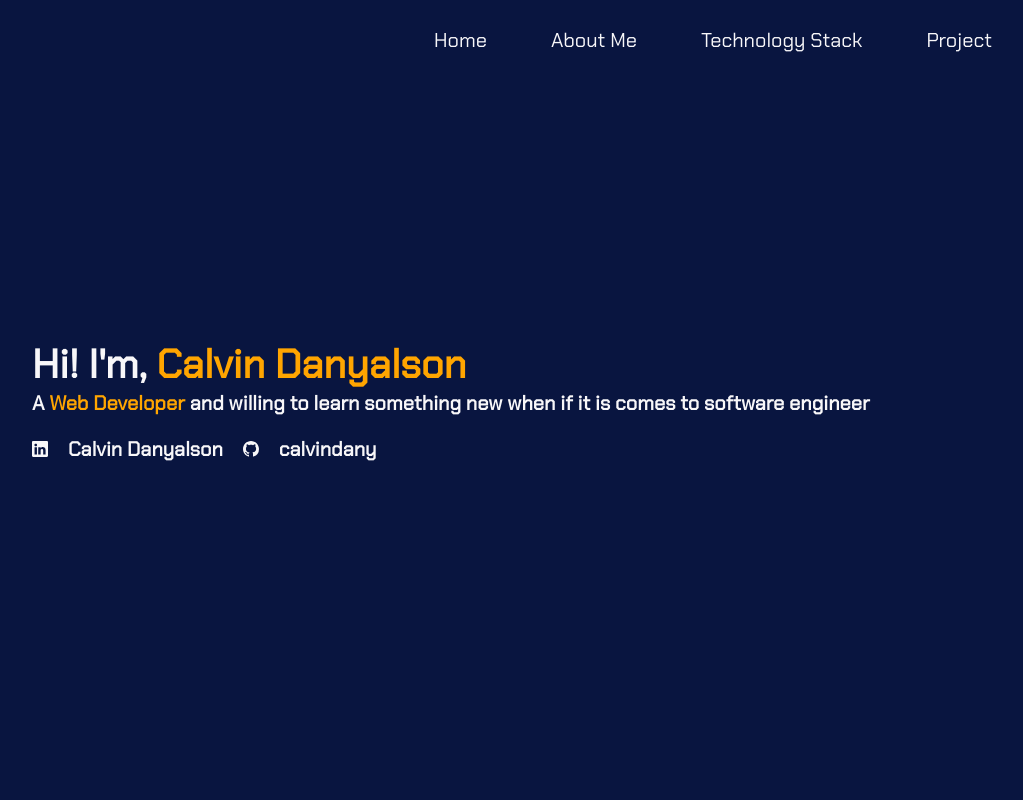
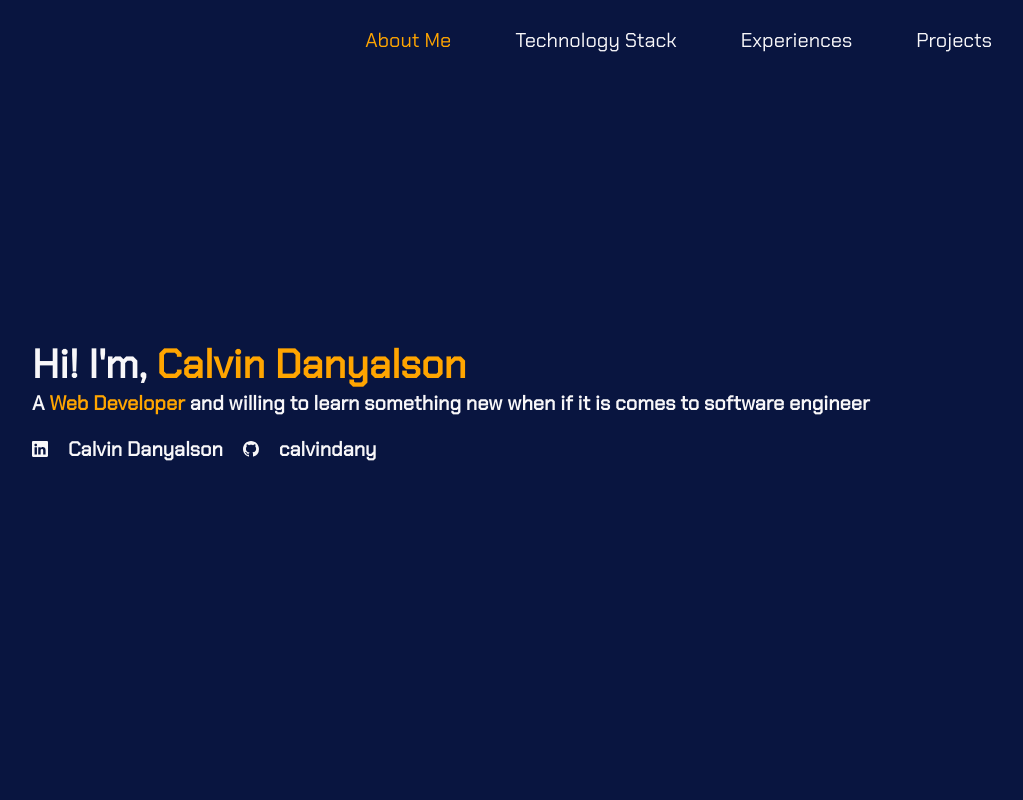
Before and after one commit to calvindany/Portofolio-2023, a React (Vite) app: page / in a window 1280 px wide. Shown: the top 800 px of the page, without its empty margins (128-1151 px from the left). Built offline with nearby package versions, Linux system fonts and the light colour scheme.

Commit message:
Adding react smooth scroll on home page

```diff
--- a/package.json
+++ b/package.json
@@ -15,6 +15,7 @@
     "react": "^18.2.0",
     "react-dom": "^18.2.0",
     "react-router-dom": "^6.15.0",
+    "react-scroll": "^1.8.9",
     "react-spinners": "^0.13.8"
   },
   "devDependencies": {
--- a/src/assets/css/Home.css
+++ b/src/assets/css/Home.css
@@ -37,9 +37,9 @@
 .tech-stack .tech-logo {
   display: flex;
   justify-content: center;
+  align-items: center;
   gap: 10vh;
   width: 100%;
-  align-items: center;
 }
 
 .card {
--- a/src/assets/css/Navigation.css
+++ b/src/assets/css/Navigation.css
@@ -26,6 +26,7 @@
     text-decoration: none;
     list-style: none;
     color: var(--secondary-color);
+
 }
 
 .active {
--- a/src/components/Navigation.jsx
+++ b/src/components/Navigation.jsx
@@ -1,14 +1,58 @@
 import "../assets/css/Navigation.css";
-
+import { Link } from "react-scroll";
 export default function Navigation() {
   return (
     <>
       <nav className="nav">
         <ul className="nav-list">
-          <li className="nav-link">Home</li>
-          <li className="nav-link">About Me</li>
-          <li className="nav-link">Technology Stack</li>
-          <li className="nav-link">Project</li>
+          <li className="nav-link">
+            <Link
+              to="about-me"
+              smooth={true}
+              spy={true}
+              offset={-50}
+              delay={10}
+              activeClass="active"
+            >
+              About Me
+            </Link>
+          </li>
+          <li className="nav-link">
+            <Link
+              to="tech-stack"
+              smooth={true}
+              spy={true}
+              offset={-50}
+              delay={10}
+              activeClass="active"
+            >
+              Technology Stack
+            </Link>
+          </li>
+          <li className="nav-link">
+            <Link
+              to="experiences"
+              smooth={true}
+              spy={true}
+              offset={-50}
+              delay={10}
+              activeClass="active"
+            >
+              Experiences
+            </Link>
+          </li>
+          <li className="nav-link">
+            <Link
+              to="projects"
+              smooth={true}
+              spy={true}
+              offset={-50}
+              delay={10}
+              activeClass="active"
+            >
+              Projects
+            </Link>
+          </li>
         </ul>
       </nav>
     </>
--- a/src/pages/Home.jsx
+++ b/src/pages/Home.jsx
@@ -9,7 +9,7 @@ import { TechsData, Experiences, Projects } from "../assets/data/data";
 export default function Home() {
   return (
     <>
-      <section className="about-me">
+      <section className="about-me" id="about-me">
         <h1 className="display-1">
           Hi! I&apos;m, <span className="highlight">Calvin Danyalson</span>
         </h1>
@@ -47,7 +47,7 @@ export default function Home() {
         </div>
       </section>
 
-      <section className="container tech-stack">
+      <section className="container tech-stack" id="tech-stack">
         <h1 className="display-1 highlight">Technology Stack</h1>
         <h4 className="display-3">
           This technology stack consists of a combination of programming
@@ -61,7 +61,7 @@ export default function Home() {
         </div>
       </section>
 
-      <section className="container experiences">
+      <section className="container experiences" id="experiences">
         <h1 className="display-1 highlight">Experiences</h1>
         <h4 className="display-3">
           Throughout my life journey, I have participated in various events that
@@ -81,7 +81,7 @@ export default function Home() {
         </div>
       </section>
 
-      <section className="container projects">
+      <section className="container projects" id="projects">
         <h1 className="display-1 highlight">Projects</h1>
         <h4 className="display-3">
           During my progression as a web developer, I&apos;ve crafted a number
```
Also changed, not shown: 1 other file (tests, documents, lock files or other folders).
